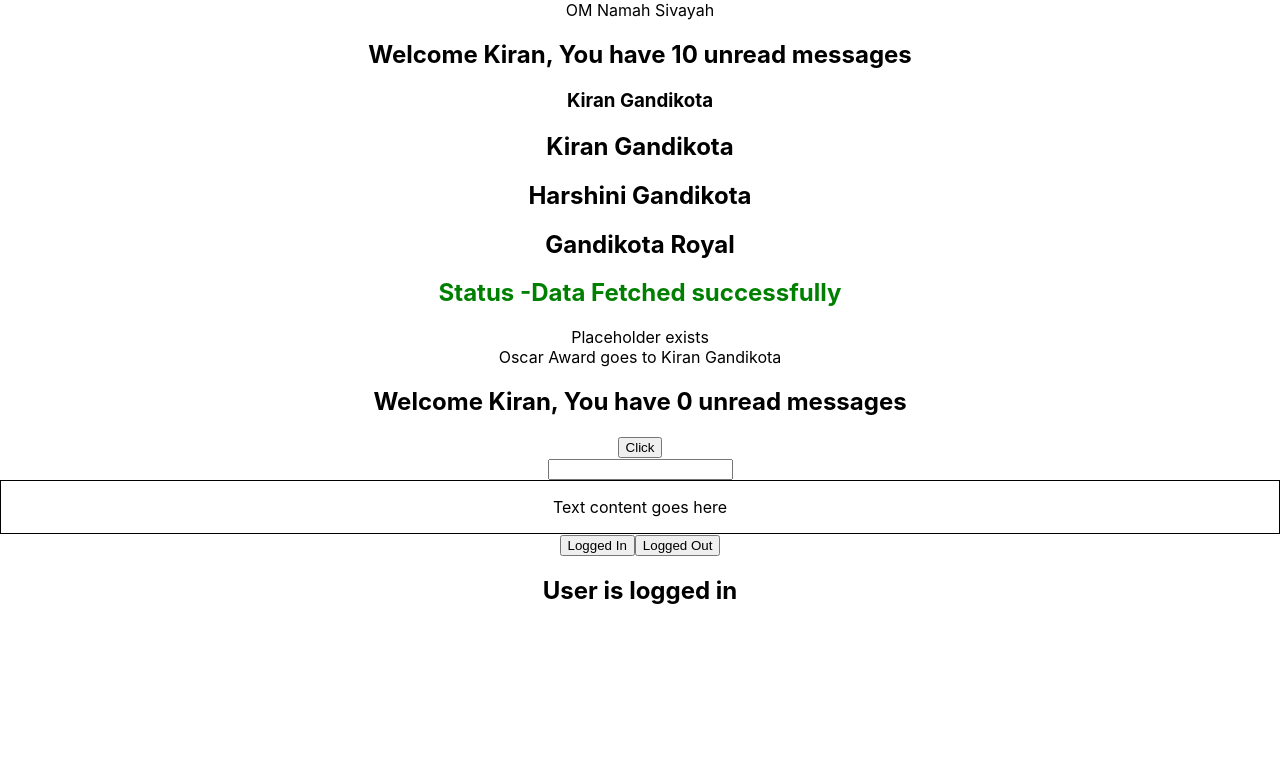
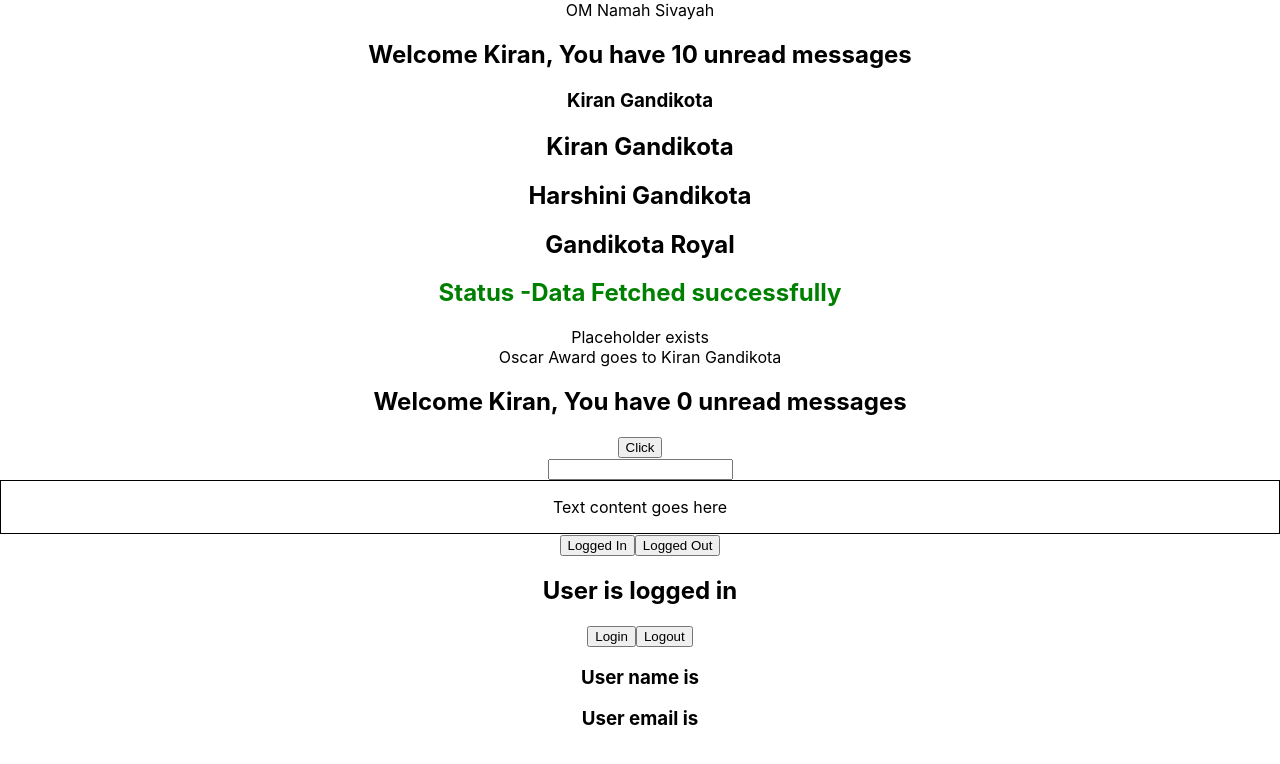
Before and after one commit to kiran226/react-typescript-demo, a React (Create React App) app: page / in a window 1280 px wide. Shown: the top 764 px of the page. Built offline with nearby package versions, Linux system fonts and the light colour scheme.

Commit message:
useState Future Value

```diff
--- a/src/App.tsx
+++ b/src/App.tsx
@@ -9,6 +9,7 @@
 import { Person } from './components/Person';
 import { PersonList } from './components/PersonList';
 import { Loggedin } from './components/state/Loggedin';
+import { User } from './components/state/User';
 import { Status } from './components/Status';
 
 function App() {
@@ -64,6 +65,7 @@
       <Container styles={{border: ' 1px solid black' , padding : '1rem'}} />
 
         <Loggedin />
+        <User />
 
     </div>
   );
--- /dev/null
+++ b/src/components/state/User.tsx
@@ -0,0 +1,27 @@
+import {useState} from 'react'
+
+type AuthUser={
+    name: string,
+    email: string
+}
+
+export const User = () => {
+    const[user,setuser] = useState<AuthUser | null>(null);
+    const handleLogin =() =>{
+        setuser({
+            name:'kiran',
+            email:'kiran@gmail.com'
+        })
+    }
+    const handleLogout=()=>{
+        setuser(null);
+    }
+    return (
+        <div>
+            <button onClick={handleLogin}>Login</button>
+            <button onClick={handleLogout}>Logout</button>
+            <h3>User name is {user?.name} </h3>
+            <h3>User email is {user?.email} </h3>
+        </div>
+    )
+}
```
